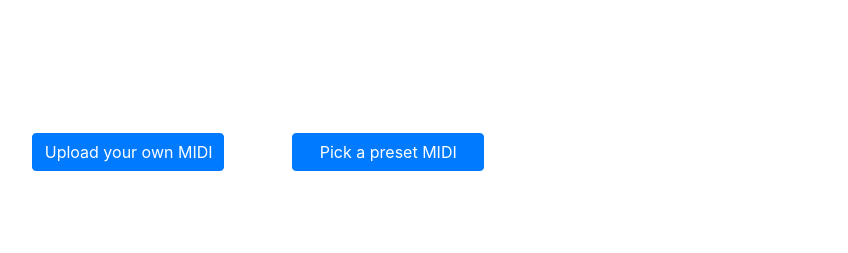
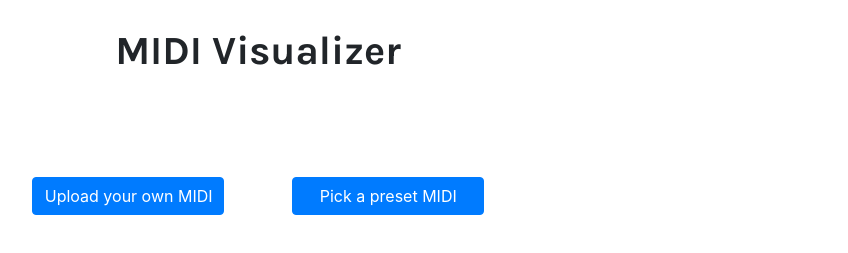
Before and after one commit to BasselR/CanvasMIDI, a website: page index.html in a window 1280 px wide. Shown: the part 75-328 px from the top of the page, without its empty margins (382-1230 px from the left). Drawn offline with nearby package versions, Linux system fonts and the light colour scheme.

Commit message:
Added title text w/ new font

```diff
--- a/index.html
+++ b/index.html
@@ -6,6 +6,7 @@
     <title>Baz</title>
     <link href="style.css" rel="stylesheet">
     <link rel="stylesheet" href="https://maxcdn.bootstrapcdn.com/bootstrap/4.0.0/css/bootstrap.min.css" integrity="sha384-Gn5384xqQ1aoWXA+058RXPxPg6fy4IWvTNh0E263XmFcJlSAwiGgFAW/dAiS6JXm" crossorigin="anonymous">
+    <link href="https://fonts.googleapis.com/css2?family=Karla:wght@700&display=swap" rel="stylesheet">
     <script src="https://kit.fontawesome.com/ed49c0ecc1.js" crossorigin="anonymous"></script>
     <script type="text/javascript" src="MidiConvert.js"></script>
 </head>
@@ -15,6 +16,10 @@
 
     <div class="initial hublink">
         <a target="_blank" href="https://github.com/BasselR/CanvasMIDI"><i class="fab fa-github fa-3x"></i></a>
+    </div>
+
+    <div id="titleDiv" class="initial">
+        <p id="titleText">MIDI Visualizer</p>
     </div>
 
     <div id="startWrapper" class="initial">
--- a/style.css
+++ b/style.css
@@ -26,7 +26,7 @@ body {
 }
 
 .submit {
-    padding-top: 10%;
+    padding-top: 3%;
     text-align: center;
 }
 
@@ -44,7 +44,7 @@ body {
 }
 
 #startWrapper {
-    padding-top: 5em;
+    padding-top: 3em;
     text-align: center;
 }
 
@@ -71,3 +71,9 @@ label {
     display: none;
     text-align: center;
 }
+
+#titleText {
+    font-family: 'Karla', sans-serif;
+    font-size: 40px;
+    text-align: center;
+}
```
